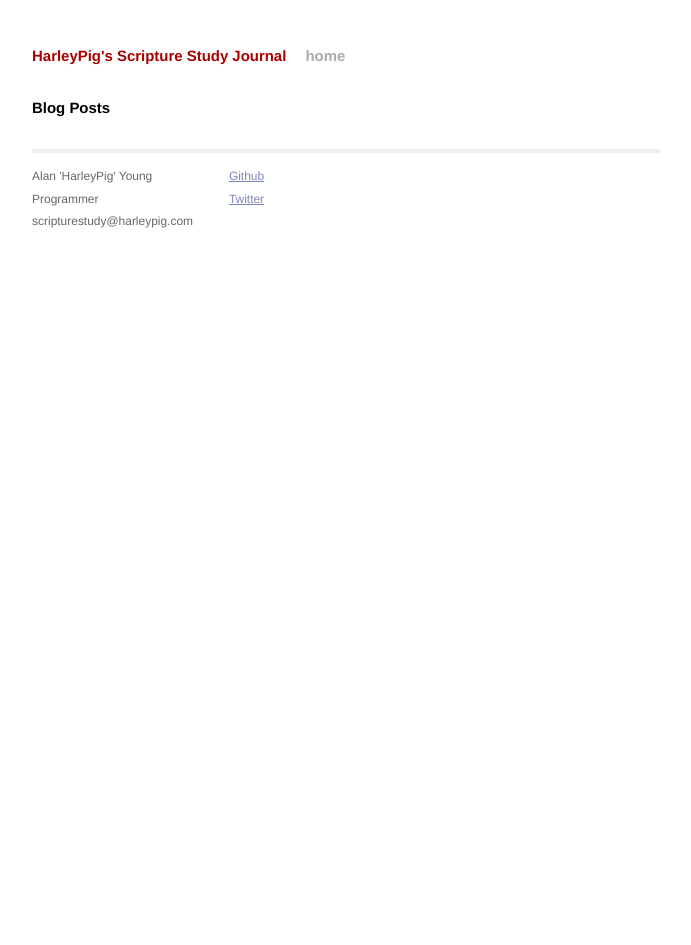
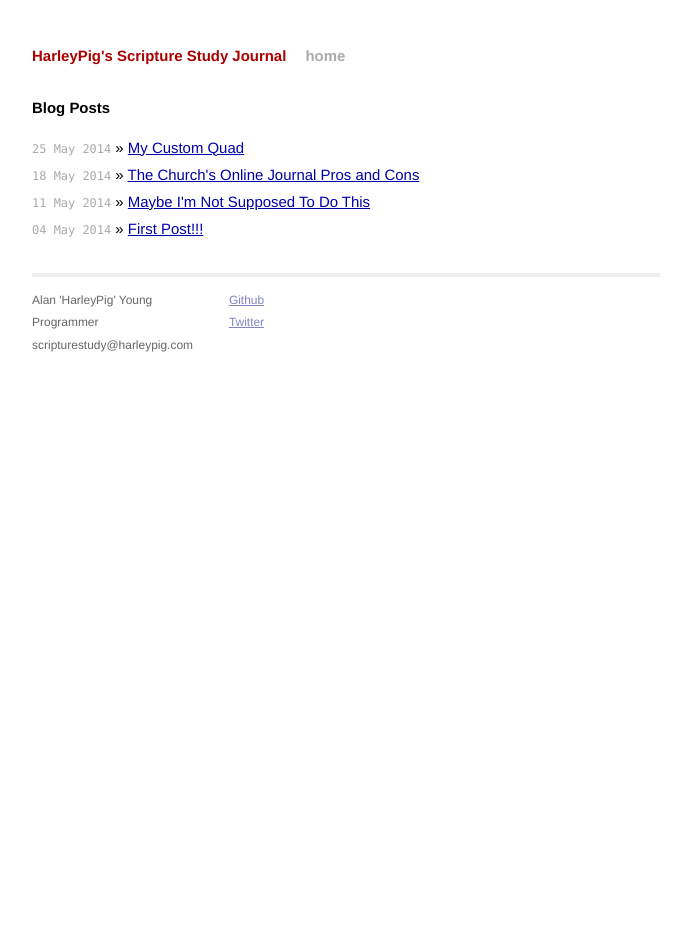
Before and after one commit to harleypig/scripturestudy.org, a Jekyll site: the page built from index.html, in a window 1280 px wide. Shown: the whole page, without its empty margins (294-985 px from the left). Built offline with Jekyll 4.4.1, drawn with Linux system fonts in a browser that asks for light colours; Markdown is read by kramdown in place of the engine named in the settings; some of the changed lines change nothing that is shown.

Commit message:
got config file setup and started working on, got first post written, and next three started

```diff
--- a/_config.yml
+++ b/_config.yml
@@ -1,4 +1,82 @@
 name: HarleyPig's Scripture Study Journal
-markdown: redcarpet
 pygments: true
-timezone: America/Boise
+
+# layouts:     ./_layouts
+# keep_files:  ['.git','.svn']
+# highlighter: pygments
+
+# Global Settings
+
+# source:      .
+# destination: ./_site
+# safe:        false
+# exclude:     []
+# include:     ['.htaccess']
+timezone:      America/Boise
+# encoding:    nil
+
+# Plugin settings
+
+# plugins:     ./_plugins
+# gems:        []
+
+# Build Options
+
+# show_drafts: nil
+future:        false
+# lsi:         false
+# limit_posts: 0
+
+# Serve Command Options
+
+# port:        4000
+# host:        0.0.0.0
+# baseurl:     /
+
+# relative_permalinks: true
+#
+# permalink:     date
+# paginate_path: 'page:num'
+# paginate:      nil
+
+markdown:        redcarpet
+# markdown:      kramdown
+# markdown_ext:  markdown,mkdown,mkdn,mkd,md
+# textile_ext:   textile
+#
+# excerpt_separator: "\n\n"
+#
+# url:         http://localhost:4000
+#
+# maruku:
+#   use_tex:    false
+#   use_divs:   false
+#   png_engine: blahtex
+#   png_dir:    images/latex
+#   png_url:    /images/latex
+#   fenced_code_blocks: true
+#
+# rdiscount:
+#   extensions: []
+#
+# redcarpet:
+#   extensions: []
+#
+# kramdown:
+#   auto_ids: true
+#   footnote_nr: 1
+#   entity_output: as_char
+#   toc_levels: 1..6
+#   smart_quotes: lsquo,rsquo,ldquo,rdquo
+#   use_coderay: false
+#
+#   coderay:
+#     coderay_wrap: div
+#     coderay_line_numbers: inline
+#     coderay_line_numbers_start: 1
+#     coderay_tab_width: 4
+#     coderay_bold_every: 10
+#     coderay_css: style
+#
+# redcloth:
+#   hard_breaks: true
--- /dev/null
+++ b/_posts/2014-05-04-First-Post.markdown
@@ -0,0 +1,57 @@
+---
+layout: post
+title: First Post!!!
+---
+
+Frist!
+
+Wow.  It's been a little more than 15 years since I bought this domain. I'm
+too lazy to look up the actual date, but I'm pretty sure it was the previous
+century ...
+
+I kept meaning to do something with this, but **things** kept interfering.
+
+I'll eventually&mdash;hopefully in less than 15 years&mdash;extract some of
+this out into its own About page, but I need to get things started.  So, here
+goes.
+
+Shortly before I went on my mission, I started really studying the scriptures.
+I liked adding comics, quotes and other things in between the pages to
+highlight some point or other, or just something I found amusing.
+
+As an example, and the only one I can really remember, is a Far Side comic
+where you see a small deserted island, a palm tree and a skeleton leaning
+against the palm tree. Floating up to the island are boxes labeled Acme Raft,
+Acme Water, and other life saving supplies. I placed this next to the
+scripture that says 'all things come to those who wait'&mdash;again, I'm too
+lazy to look up the actual verse&mdash;because it amused me. But also, it was
+a commentary on the fact that sometimes you don't get what you're waiting for
+until after you're dead.
+
+My mission president, Lowell Tingey, had a [scripture marking
+system](http://ldsscripturemarking.com/) that I liked. This system involved
+colorfully marking the edges of your scriptures as well as colorfully marking
+the verses, or even sometimes whole chapters. By the time I got back from my
+mission my scriptures were a riot of color and less than staid inserts. Some
+of the members of the ward I returned to voiced their disapproval of my less
+than respectful treatment of my scriptures. Of course, this lack of respect
+was based on their values, not mine.
+
+In any case, one Sunday after Elders Quorum I was talking to someone, and
+forgot my scriptures as we walked out. By the time I got back, in just a few
+minutes, my scriptures were gone. I never found them again.
+
+Ever since then, whenever I've tried starting up a new set of scriptures,
+something has happened to prevent the rebuilding of my studied scriptures.
+This time I'm doing something new. This blog is part of it.
+
+I'm using the Church's [scripture journaling tool](http://scriptures.lds.org).
+You have to be signed in to use the journal option though. I also bought
+myself a really nice quad from [a custom
+binder](http://www.customldsscriptures.com/).
+
+I'll be going into more details on all this in later posts. I also plan on
+adding a resource page, where I will list links to sites I use for scripture
+study.
+
+That's it for now.
--- /dev/null
+++ b/_posts/2014-05-11-Maybe-Im-Not-Supposed-To-Do-This.md
@@ -0,0 +1,7 @@
+---
+layout: post
+title: "Maybe I'm Not Supposed To Do This"
+---
+
+Last week I said that whenever I tried to restart my colorful notes
+**something** always happened to stop me.
--- /dev/null
+++ b/_posts/2014-05-18-Online-Study-Journal-Pros-Cons.md
@@ -0,0 +1,6 @@
+---
+layout: post
+title: "The Church's Online Journal Pros and Cons"
+---
+
+...
--- /dev/null
+++ b/_posts/2014-05-25-My-Custom-Quad.md
@@ -0,0 +1,6 @@
+---
+layout: post
+title: "My Custom Quad"
+---
+
+Show it off.
```
